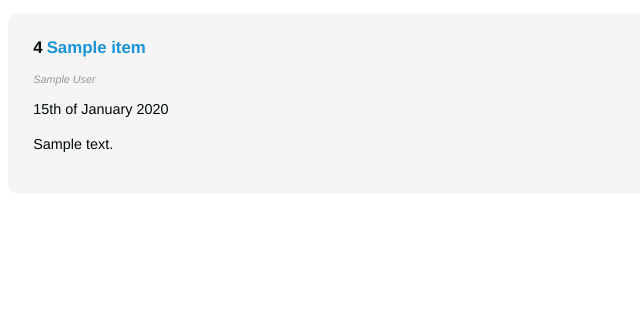
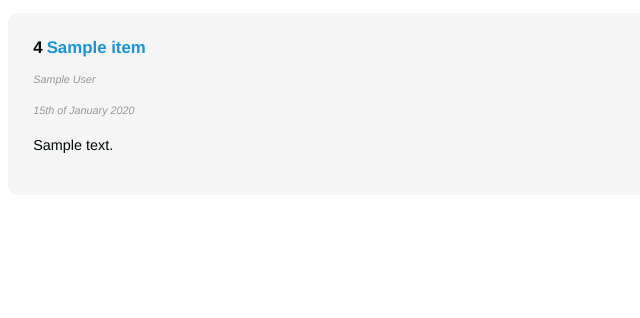
Before and after one commit to ronrest/reviews_app, a Django app: template templates/reviews/review_list_template.html in a window 1280 px wide. Shown: the top 318 px of the page, without its empty margins (0-640 px from the left). Run offline with Django 3.2, Linux system fonts and the light colour scheme; the template is opened without the code that fills it: most values are stand-ins (such as "Sample title", 1, 10 or a date in 2020).

Commit message:
STYLE - update the CSS to reflect previous changes to HTML tag structure

```diff
--- a/static/reviews/css/styles.css
+++ b/static/reviews/css/styles.css
@@ -53,7 +53,7 @@ a:hover, a:active{
     border-radius: 10px;
 }
 
-.item_info{
+.item_info, time{
     color: #999999;
     font-style: italic;
     font-size: 75%;
```
